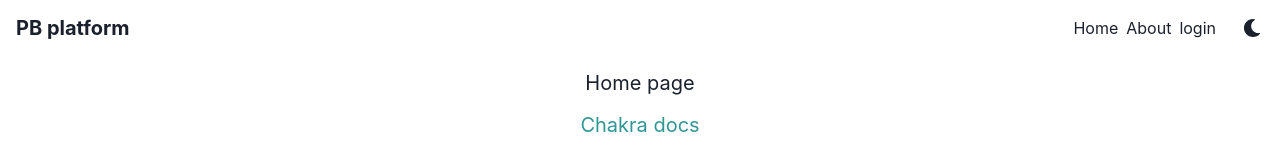
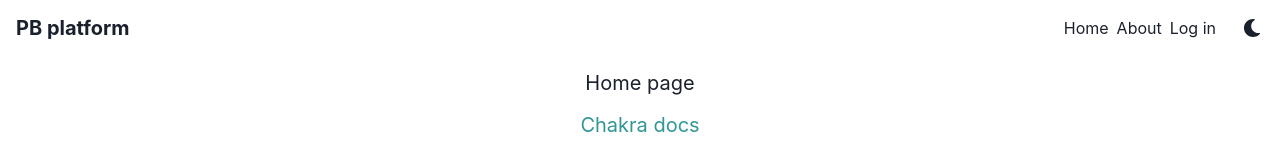
Before and after one commit to Enfield-Li/ClickUp-clone, a React (Create React App) app in the folder client/: page / in a window 1280 px wide. Shown: the top 157 px of the page. Built offline with nearby package versions, Linux system fonts and the light colour scheme.

Commit message:
Update login style

```diff
--- a/client/src/component/NavBar.tsx
+++ b/client/src/component/NavBar.tsx
@@ -1,29 +1,40 @@
 import { Box, Flex, Heading, Spacer, Text } from "@chakra-ui/react";
 import { ColorModeSwitcher } from "../ColorModeSwitcher";
-import { Link, useNavigate } from "react-router-dom";
+import { Link, useLocation } from "react-router-dom";
 import useAuthContext, { logOutUser } from "../hook/useAuthContext";
 
 type Props = {};
 
 export default function NavBar({}: Props) {
-  const navigate = useNavigate();
+  const location = useLocation();
   const { state: userState, dispatch: userDispatch } = useAuthContext();
 
   return (
     <Flex minWidth="max-content" alignItems="center" gap="2" m={2}>
       <Box p="2">
-        <Heading size="md">PB platform</Heading>
+        <Link to="/">
+          <Heading size="md">PB platform</Heading>
+        </Link>
       </Box>
+
       <Spacer />
+
       <Link to="/">Home</Link>
       <Link to="/about">About</Link>
-      <Text
-        onClick={() =>
-          userState?.user ? logOutUser(userDispatch) : navigate("/login")
-        }
-      >
-        {userState?.user ? "Hello! " + userState.user.username : "login"}
-      </Text>
+      {userState?.user ? (
+        <>
+          <Text>Hello! {userState.user?.username}</Text>
+          <Link to="/home" onClick={() => logOutUser(userDispatch)}>
+            Log out
+          </Link>
+        </>
+      ) : (
+        <>
+          {location.pathname === "/login" ? null : (
+            <Link to="/login">Log in</Link>
+          )}
+        </>
+      )}
       <ColorModeSwitcher justifySelf="flex-end" />
     </Flex>
   );
```
